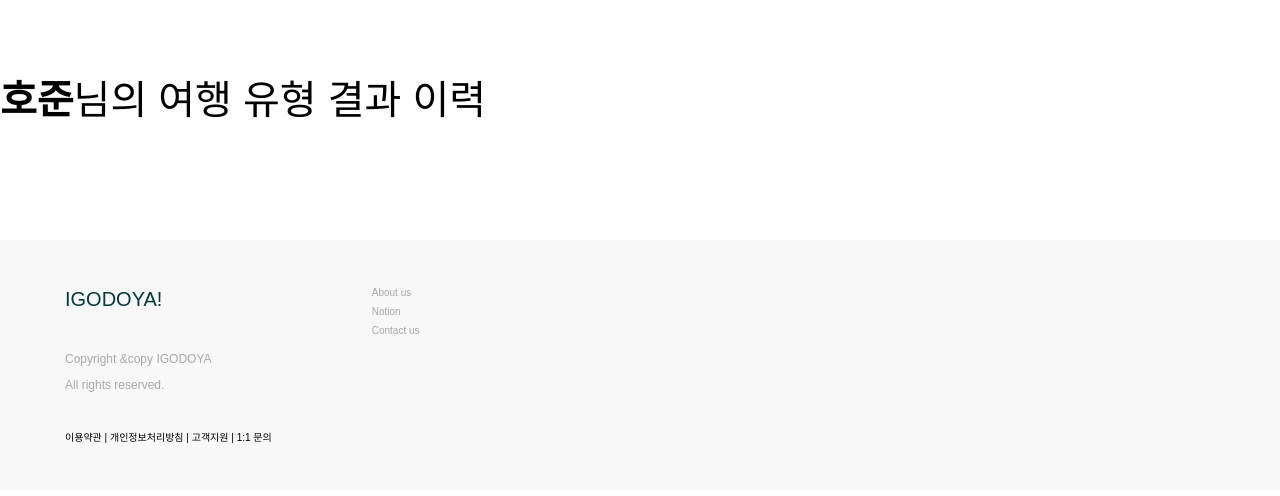
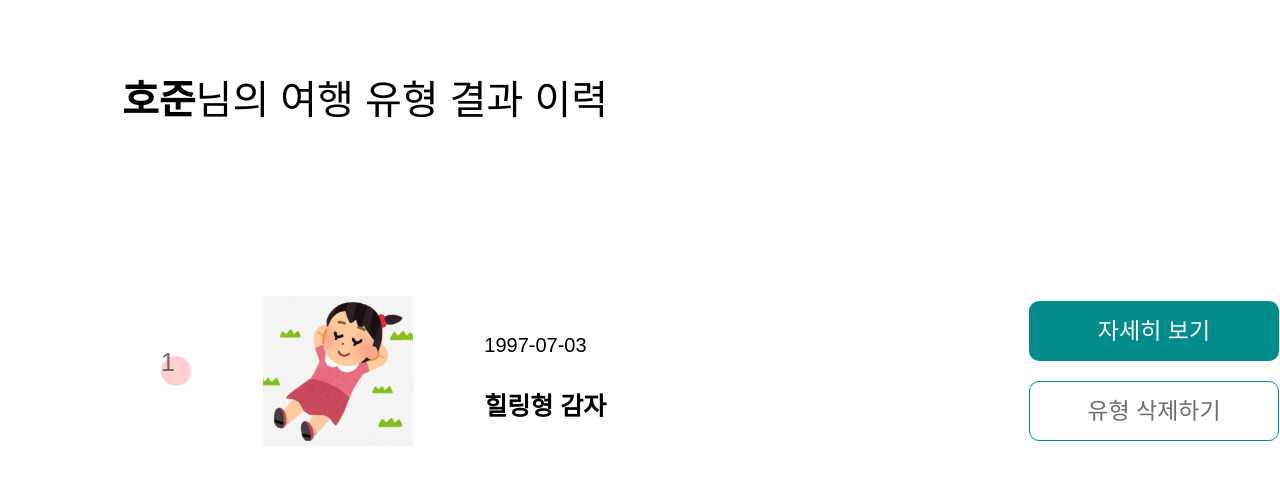
Before and after one commit to Maumkkut/maumkkut_Frontend, a React (Vite) app: page /TravelTasteTest/history in a window 1280 px wide. Shown: the part 454-950 px from the top of the page. Built offline with nearby package versions, Linux system fonts and the light colour scheme; a web font is replaced by a local one.

Commit message:
Design: 여행 유형 결과페이지 - TestHistoryPage 디자인 - tailwind tag1~5 색상 추가 - 차후 routing 연결 필요 - #16

```diff
--- a/src/pages/TravelTasteTest/TestHistoryPage.tsx
+++ b/src/pages/TravelTasteTest/TestHistoryPage.tsx
@@ -1,11 +1,13 @@
 import ContentLayout from '@/layout/ContentLayout';
+import resultDefault from '@/assets/images/TravelTasteTest/resultDefault.png';
+import useTTTStore from '@/store/useTTTStore';
 
 const TestHistoryPage = () => {
   const name: string = '호준';
   return (
     <ContentLayout>
       <div className="mt-[100px]">
-        <h2 className="text-[40px]">
+        <h2 className="ms-[122px] text-[40px]">
           <strong>{name}</strong>님의 여행 유형 결과 이력
         </h2>
         <HistoryList />
@@ -15,15 +17,68 @@ const TestHistoryPage = () => {
 };
 
 const HistoryList = () => {
+  const { testResults } = useTTTStore();
   return (
     <div className="mt-[110px]">
-      <HistoryCard />
+      {testResults.map((result, index) => (
+        <HistoryCard
+          key={result.id}
+          index={index}
+          date={result.date}
+          type={result.type}
+          description={result.description}
+        />
+      ))}
     </div>
   );
 };
 
-const HistoryCard = () => {
-  return <div></div>;
+const HistoryCard = ({
+  index,
+  date,
+  type,
+  // description,
+}: {
+  index: number;
+  date: string;
+  type: string;
+  description: string;
+}) => {
+  return (
+    <div className="mx-auto mb-[30px] h-[259px] w-[1237px] border border-white border-b-mk-logo3">
+      <div className="mx-auto mt-[55px] flex h-[150px] w-[1118px] items-center justify-between">
+        <div className="relative">
+          <div className="bg-mk-tag1 top-[5px] my-auto h-[30px] w-[30px] rounded-full"></div>
+          <span className="absolute left-[0px] top-[-12px] text-[25px] text-[#6E6E6E]">
+            {index + 1}
+          </span>
+        </div>
+        <div className="h-[150px] w-[150px]">
+          <img
+            className="h-full w-full"
+            src={resultDefault}
+            alt=""
+          />
+        </div>
+        <div className="h-[82px] w-[473px]">
+          <p className="mb-[28px] text-[20px]">{date}</p>
+          <p className="text-[25px] font-bold">{type}</p>
+        </div>
+        <div className="w-[250px] flex-col justify-between">
+          <div className="mb-[20px] h-[60px] w-full">
+            <button className="h-full w-full rounded-[10px] bg-mk-logo3 text-[23px] text-white">
+              자세히 보기
+            </button>
+          </div>
+          <div className="h-[60px] w-full">
+            <button className="h-full w-full rounded-[10px] border border-mk-logo3 text-[23px] text-[#6E6E6E]">
+              유형 삭제하기
+            </button>
+          </div>
+        </div>
+      </div>
+    </div>
+  );
 };
 
 export default TestHistoryPage;
--- a/src/pages/TravelTasteTest/TravelTastTestPage.tsx
+++ b/src/pages/TravelTasteTest/TravelTastTestPage.tsx
@@ -41,7 +41,7 @@ const HeroSection = () => {
         />
         <div className="absolute inset-0">
           <ContentLayout>
-            <div className="left-[144px] ms-[162px] mt-[160px] w-[1224px] text-center">
+            <div className="left-[144px] my-[96px] ms-[162px] w-[1224px] text-center">
               <p className="text-[32px] text-white">내 여행 MBTI는 뭘까?</p>
               <h2 className="mt-[10px] font-tantan text-[48px] text-[#FFD74A]">
                 무료 여행 취향 테스트
--- a/src/store/useTTTStore.ts
+++ b/src/store/useTTTStore.ts
@@ -1,8 +1,10 @@
 import create from 'zustand';
 
 interface TestResult {
+  id : number;
   date: string;
   type: string;
+  description: string;
 }
 
 interface TTTStore {
@@ -15,8 +17,20 @@ const useTTTStore = create<TTTStore>((set) => ({
   answers: Array(10).fill(-1),
   setAnswers: (answers) => set({ answers }),
   testResults: [
-    { date: '1997-07-03', type: '힐링형 감자' },
-    { date: '2024-07-22', type: '나무늘보형 순두부' },
+    {
+      id: 1,
+      date: '1997-07-03',
+      type: '힐링형 감자',
+      description:
+        '유형설명입니다유형설명입니다유형설명입니다유형설명입니다유형설명입니다유형설명입니다유형설명입니다유형설명입니다유형설명입니다유형설명입니다유형설명입니다유형설명입니다유형설명입니다',
+    },
+    {
+      id: 2,
+      date: '2024-07-22',
+      type: '나무늘보형 순두부',
+      description:
+        '유형설명입니다유형설명입니다유형설명입니다유형설명입니다유형설명입니다유형설명입니다유형설명입니다유형설명입니다유형설명입니다유형설명입니다유형설명입니다유형설명입니다유형설명입니다',
+    },
   ],
 }));
 
--- a/tailwind.config.js
+++ b/tailwind.config.js
@@ -16,6 +16,11 @@ export default {
         'mk-newgrey': '#B5B5B5',
         'mk-gangwon': '#CA0238',
         'mk-mint': '#8BD9D1',
+        'mk-tag1': '#FFCDD2',
+        'mk-tag2': '#FFF9C4',
+        'mk-tag3': '#DCEDC8',
+        'mk-tag4': '#B3E5FC',
+        'mk-tag5': '#E1BEE7',
       },
       fontFamily: {
         tantan: ['gamtanTantan', 'sans-serif'],
```
Also changed, not shown: src/assets/images/TravelTasteTest/resultDefault.png (added).
